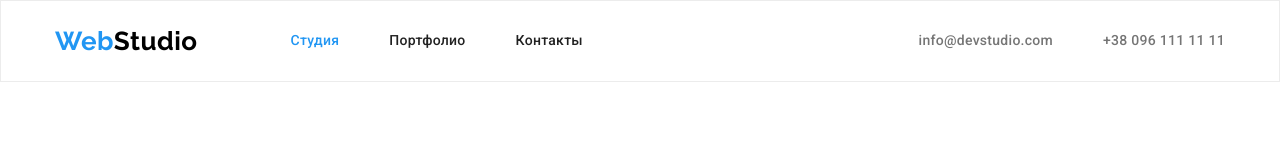
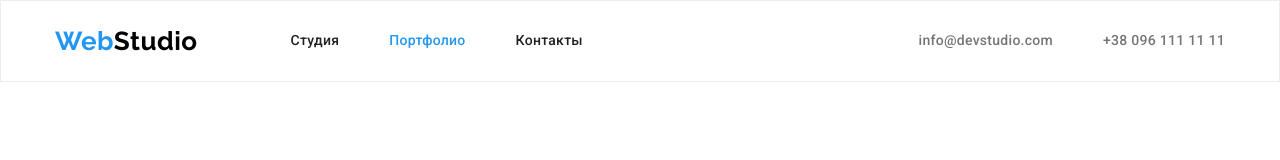
Before and after one commit to IrynaZubko/goit-markup-hw-03, a plain HTML site: page portfolio.html in a window 1280 px wide. Shown: the top 160 px of the page. Drawn offline with nearby package versions, Linux system fonts and the light colour scheme.

Commit message:
Update file

```diff
--- a/portfolio.html
+++ b/portfolio.html
@@ -25,8 +25,8 @@
             <a href="./index.html" lang="en" class="logo-link link">Web<span class="logo">Studio</span></a>
             <!-- navigation list -->
             <ul class="list nav-list">
-                <li class="nav-item current"><a href="./index.html" class="link">Студия</a></li>
-                <li class="nav-item"><a href="./portfolio.html" class="link">Портфолио</a></li>
+                <li class="nav-item"><a href="./index.html" class="link">Студия</a></li>
+                <li class="nav-item current"><a href="./portfolio.html" class="link">Портфолио</a></li>
                 <li class="nav-item"><a href="#contacts" class="link">Контакты</a></li>
             </ul>
         </nav>
```
